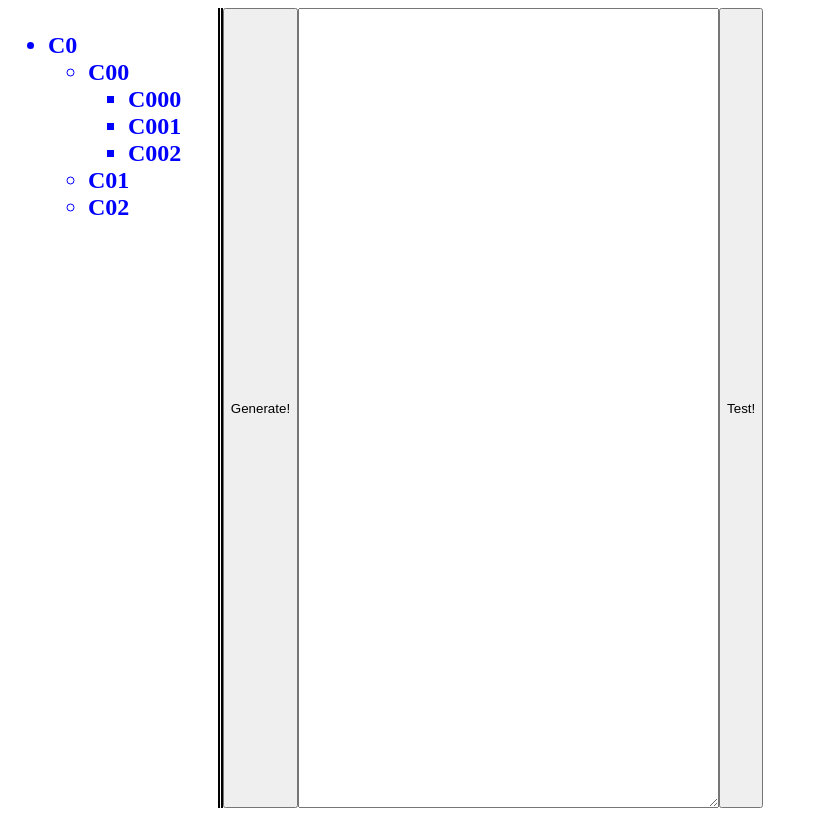
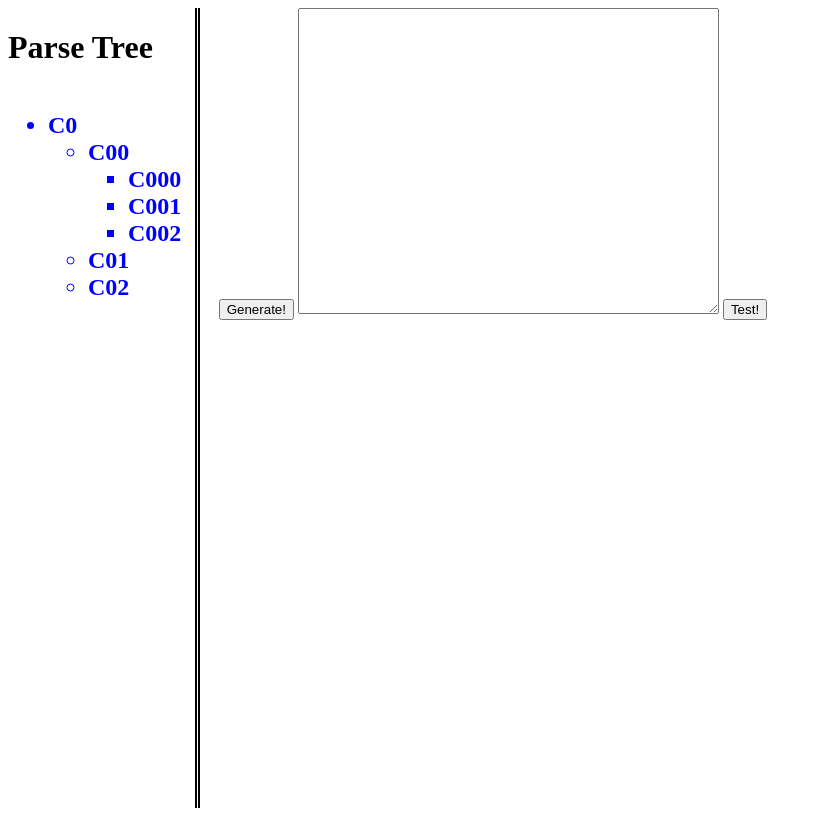
Before and after one commit to Azsriel/HTML-Code-Generator, a plain HTML site: page index.html in a window 1280 px wide. Both pictures are taken after a click on the button "Test!". Shown: the whole page, without its empty margins (0-822 px from the left). Drawn offline with Linux system fonts and the light colour scheme.

Commit message:
Cleaned up code and added resize to Tree VIew

```diff
--- a/index.html
+++ b/index.html
@@ -7,9 +7,15 @@
     <link rel="stylesheet" href="style.css">
 </head>
 <body class="c0">
-
-    <div class="c00" id="ParseNodes">
-        <h1><strong>Parse Tree</strong></h1>
+    <div class="TreeViewContainer">
+        <div class="TVC">
+            <div class="TreeViewHeader">
+                <h1><strong>Parse Tree</strong></h1>
+            </div>
+            <div class="TreeView" id="TreeView">
+            </div>
+        </div>
+        <div id="TreeViewResizer" style="flex: 1;"></div>
     </div>
     <div class="c01">
         <button onclick="generateCode()">Generate!</button>
--- a/script.js
+++ b/script.js
@@ -1,3 +1,4 @@
+/* Compiler / Code Generator  START */
 class ParseNode {
     constructor() {
         this.type = "root";
@@ -8,39 +9,7 @@ class ParseNode {
         this.gap = 0;
         this.flexDirection = "row";
         this.id = "0";
-
-
     }
-}
-
-var root = new ParseNode();
-var current = root;
-updateListTree();
-
-function buildListTree(node, parent) {
-    let ul = document.createElement("ul");
-    let li = document.createElement("li");
-    li.textContent = "C" + node.id;
-    ul.appendChild(li);
-
-    li.addEventListener("click", function(event) {
-        if(event.target.closest("li") === li){
-            selectNode(node.id);
-        }
-    });
-
-    if(node.children && node.children.length > 0) {
-        node.children.forEach(child => {
-            buildListTree(child, li);
-        });
-    }
-
-    parent.appendChild(ul);
-}
-
-function updateListTree() {
-    document.getElementById("ParseNodes").innerHTML = "";
-    buildListTree(root, document.getElementById("ParseNodes"));
 }
 
 function addChild(n) {
@@ -49,11 +18,6 @@ function addChild(n) {
         newNode.id = current.id + current.children.length.toString();
         current.children.push(newNode);
     }
-    //console.log("Added " + n + " children to " + current.id);
-    // for(var i = 0; i < n; i++) {
-    //     console.log(current.children[i].id);
-    // }
-
     updateListTree();
 }
 
@@ -69,7 +33,7 @@ function selectNode(id) {
             return root;
         } else {
             node = node.children[parseInt(id.charAt(i))];
-            console.log("Selected " + node.id);
+            //console.log("Selected " + node.id);
         }
     }
     current = node;
@@ -116,6 +80,68 @@ function generateCode() {
     // debugTree(current);
 }
 function start() {
+    root = new ParseNode();
+    updateListTree();
     doStuff(root);
     console.log("Done");
 }
+
+
+/* Compiler / Code Generator  END */
+
+/* Tree View START */
+
+
+function buildListTree(node, parent) {
+    let ul = document.createElement("ul");
+    let li = document.createElement("li");
+    li.textContent = "C" + node.id;
+    ul.appendChild(li);
+
+    li.addEventListener("click", function(event) {
+        if(event.target.closest("li") === li){
+            selectNode(node.id);
+        }
+    });
+
+    if(node.children && node.children.length > 0) {
+        node.children.forEach(child => {
+            buildListTree(child, li);
+        });
+    }
+
+    parent.appendChild(ul);
+}
+
+function updateListTree() {
+    document.getElementById("TreeView").innerHTML = "";
+    buildListTree(root, document.getElementById("TreeView"));
+}
+
+
+/* Tree View END */
+
+/* Tree View Resize START */
+var TVCdiv = document.getElementById("TreeViewResizer");
+
+function handleResize(event) {
+    TVCdiv.style.width = event.pageX + "px";
+    if(event.pageX > window.innerWidth / 2) {
+        TVCdiv.style.width = window.innerWidth / 2 + "px";
+    }
+    TVCdiv.style.cursor = "ew-resize";
+}
+
+TVCdiv.addEventListener('mousedown', function(event) {
+    document.addEventListener('mousemove', handleResize);
+});
+document.addEventListener('mouseup', function() {
+    document.removeEventListener('mousemove', handleResize);
+});
+/* Tree View Resize END */
+
+/* Start Stuff */
+
+var root = new ParseNode();
+var current = root;
+updateListTree();
--- a/style.css
+++ b/style.css
@@ -1,11 +1,22 @@
 .c0 {
     display: flex;
 }
-.c00 {
-    flex : 1;
+.TreeViewContainer {
+    display: flex;
+    flex:1;
+}
+.TVC {
+    flex:10;
+    display: flex;
+    flex-direction: column;
+    height: 100vh;
     border-right-width: 5px;
     border-right-style: double;
-    height: 100vh;
+}
+.TreeView {
+    flex : 1;
+    height: 80vh;
+    resize: horizontal;
 
     ul {
         color: blue;
@@ -14,6 +25,5 @@
     }
 }
 .c01 {
-    display: flex;
     flex : 5;
 }
```
